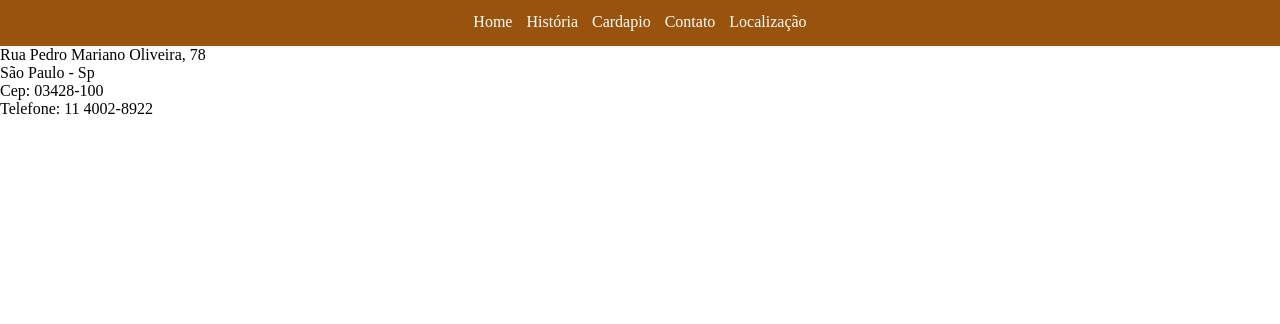
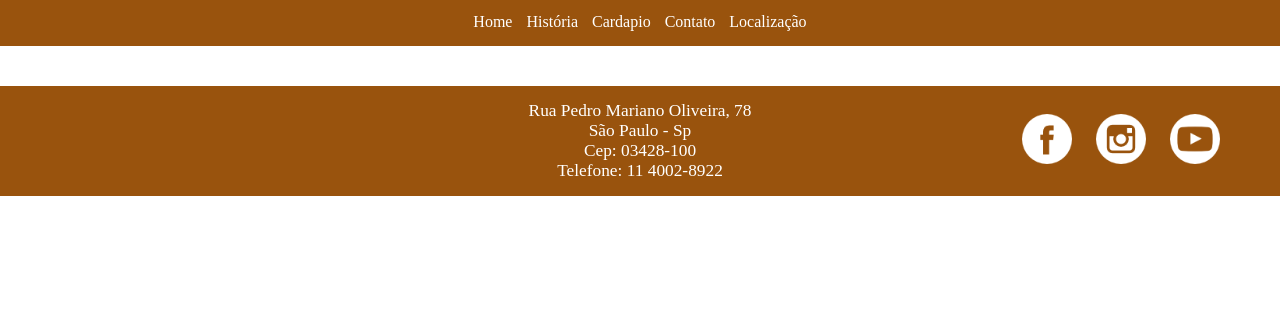
Before and after one commit to kelwin2507/EstudoHTML, a plain HTML site: page 2-06042022/cafeteria/layout.html in a window 1280 px wide. Shown: the part 302-626 px from the top of the page. Drawn offline with Linux system fonts and the light colour scheme.

Commit message:
Finalização dos estilos do layout.html

```diff
--- a/2-06042022/cafeteria/css/styles.css
+++ b/2-06042022/cafeteria/css/styles.css
@@ -18,9 +18,9 @@ header {
   /*Aplicar imagem de fundo ao cabeçalho*/
   background-image: url("https://images.unsplash.com/photo-1562815240-be666d2600ce?ixlib=rb-1.2.1&ixid=MnwxMjA3fDB8MHxwaG90by1wYWdlfHx8fGVufDB8fHx8&auto=format&fit=crop&w=1534&q=80");
   /*Ajustar o tamanho da imagem de fundo*/
-  background-size: 100% cover;
+  background-size: 100%;
   /*Alterar a posição vertical da imagem*/
-  background-position-y: -370px;
+  background-position-y: -530px;
   padding-top: 100px;
   text-align: center;
 }
@@ -56,3 +56,55 @@ nav ul li a {
   /*tirar o sublinhado*/
   text-decoration: none;
 }
+
+main {
+  padding: 20px;
+}
+
+footer {
+  background-color: rgb(153, 83, 13);
+  /* Permitir com que o rodapé(footer) fique com seu conteúdo felixível */
+  display: flex;
+  /* Dispor o conteúdo em linha */
+  flex-direction: row;
+  /* Ajustar o conteúdo ao centro com Justify-Content e Align-Itens */
+  justify-content: center;
+  align-items: center;
+  height: 110px;
+}
+
+/*
+footer div {
+  border: 1px solid black;
+  margin: 10px;
+}
+*/
+
+#endereco {
+  font-family: "Times new romam";
+  font-size: 13pt;
+  color: white;
+  width: 300px;
+  text-align: center;
+}
+
+#redes {
+  position: absolute;
+  right: 50px;
+}
+
+#redes ul {
+  /* Retirar as bolinhas de marcação */
+  list-style: none;
+}
+
+/* Vamos dispor as imagens das redes em linha com o display inline-block */
+#redes ul li {
+  display: inline-block;
+  margin: 10px;
+}
+
+#redes ul li a img {
+  width: 50px;
+  height: 50px;
+}
```
